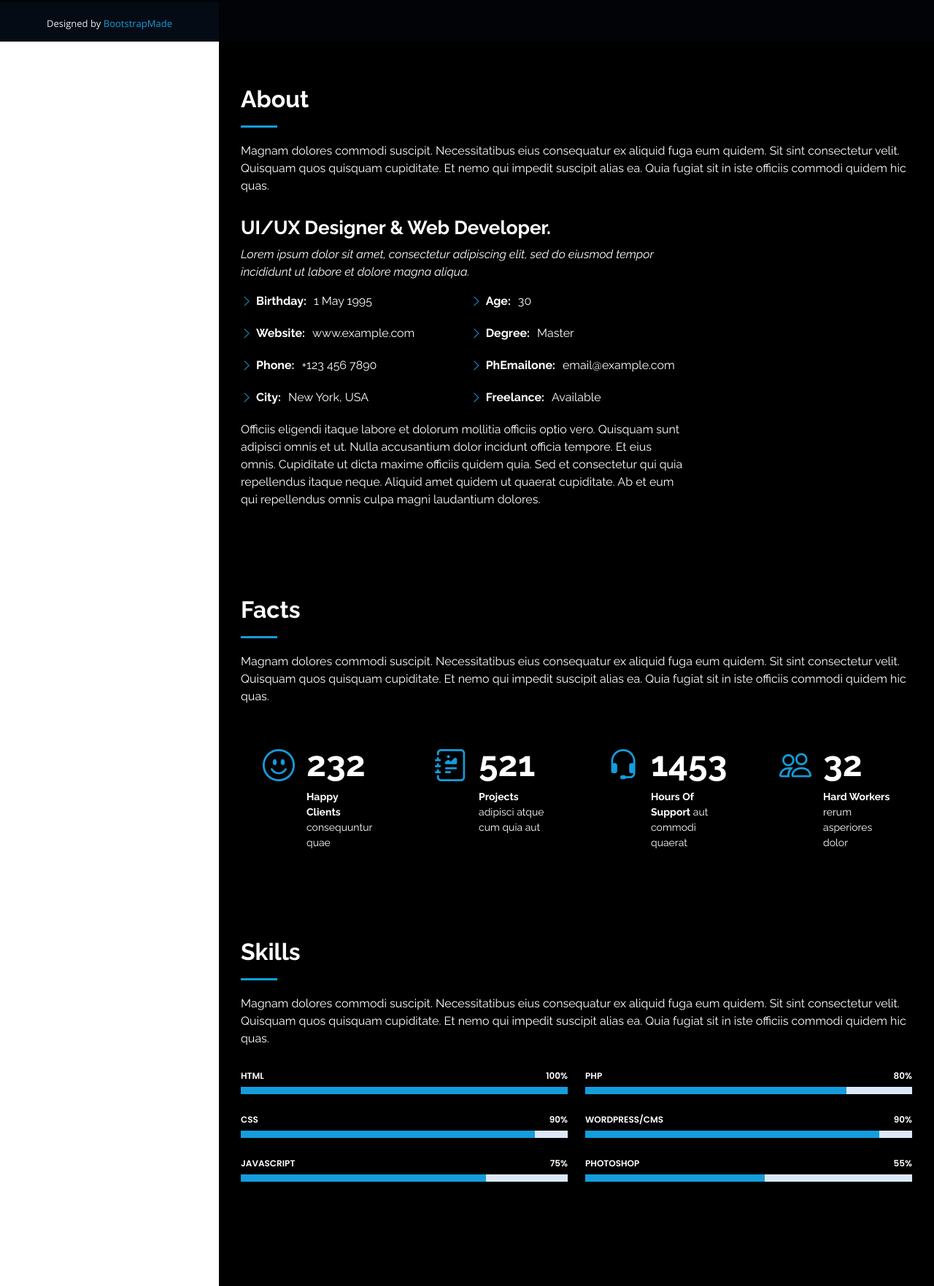
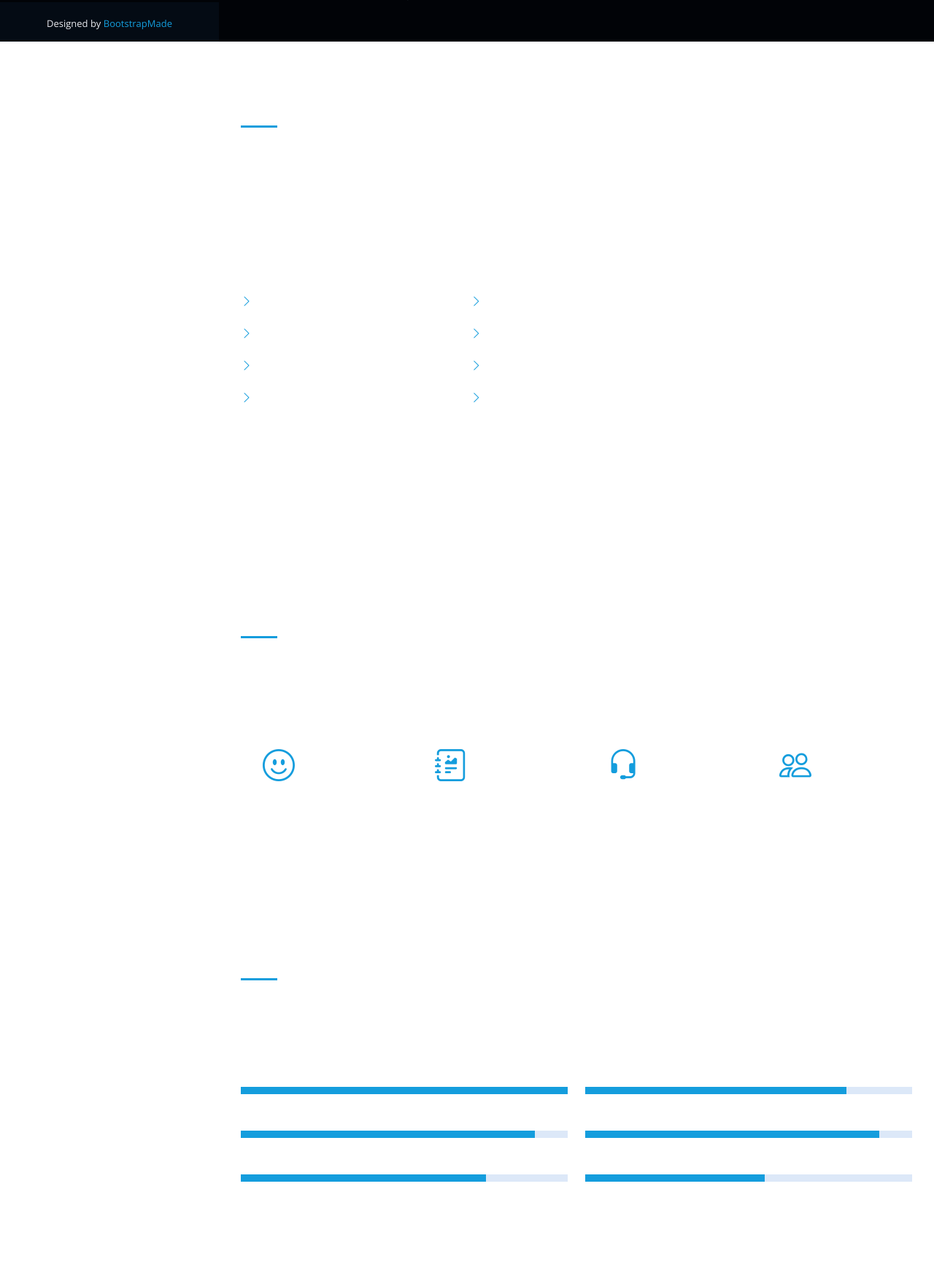
Before and after one commit to wathsala-vishwajith/asteriods, a plain HTML site: page index_cv.html in a window 1280 px wide. Shown: the part 743-2506 px from the top of the page at 73% size. Drawn offline with nearby package versions, Linux system fonts and the light colour scheme.

Commit message:
fix styles

```diff
--- a/assets/css/style.css
+++ b/assets/css/style.css
@@ -18,6 +18,7 @@
   position: fixed;
   top: 0;
   left: 0;
+  z-index: -1;
 }
 body {
   font-family: "Open Sans", sans-serif;
@@ -251,7 +252,7 @@ h6,span,strong,li,p {
 #hero {
   width: 100%;
   height: 100vh;
-  background: black;
+  /* background: black; */
   background-size: cover;
 }
 
@@ -322,7 +323,7 @@ section {
 }
 
 .section-bg {
-  background: #f5f8fd;
+  /* background: #f5f8fd; */
 }
 
 .section-title {
@@ -357,7 +358,7 @@ section {
 # About
 --------------------------------------------------------------*/
 .about{
-  background: black;
+  /* background: black; */
 }
 
 .about .content h3 {
@@ -396,7 +397,7 @@ section {
 # Facts
 --------------------------------------------------------------*/
 .facts {
-  background: black;
+  /* background: black; */
   padding-bottom: 30px;
 }
 
@@ -448,9 +449,8 @@ section {
 # Skills
 --------------------------------------------------------------*/
 
-.skills{
-  background: black;
-}
+
+
 
 .skills .progress {
   height: 60px;
@@ -490,7 +490,7 @@ section {
 # Resume
 --------------------------------------------------------------*/
 .resume{
-  background: black;
+  /* background: black; */
 }
 
 .resume .resume-title {
```
